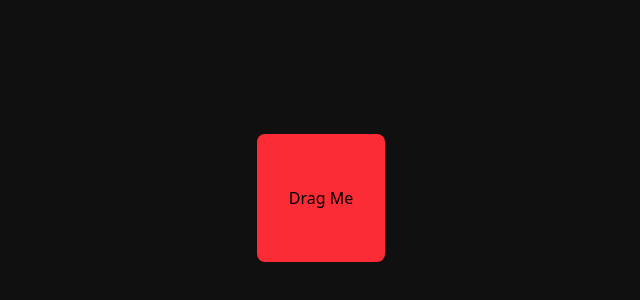
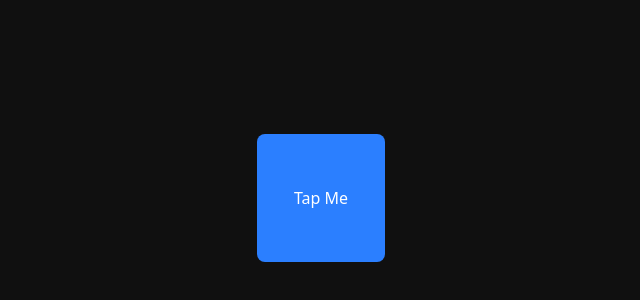
Before and after one commit to Tamalckb531/Learning-Motion, a Next.js app in the folder demos/: page / in a window 1280 px wide. Shown: the part 202-502 px from the top of the page, without its empty margins (319-959 px from the left). Built offline with nearby package versions, Linux system fonts and the light colour scheme.

Commit message:
Gestures -> add Tap to change color

```diff
--- a/demos/src/app/page.tsx
+++ b/demos/src/app/page.tsx
@@ -10,8 +10,8 @@ export default function Home() {
     <div className="">
       {/* <SwappableCard /> */}
       {/* <DraggableBox /> */}
-      <RotateOnDrag />
-      {/* <TapToChangeColor/> */}
+      {/* <RotateOnDrag /> */}
+      <TapToChangeColor />
       {/* <LongPressToChange /> */}
       {/* <GestureBasedImgGal /> */}
     </div>
--- a/demos/src/projects/Gestures/TapToChangeColor.tsx
+++ b/demos/src/projects/Gestures/TapToChangeColor.tsx
@@ -1,7 +1,25 @@
-import React from "react";
+"use client";
+
+import { useState } from "react";
+import { motion } from "motion/react";
+
+const colors = ["bg-blue-500", "bg-green-500", "bg-red-500", "bg-yellow-500"];
 
 const TapToChangeColor = () => {
-  return <div>TapToChangeColor</div>;
+  const [colorIndex, setColorIndex] = useState(0);
+
+  const handleTap = () => {
+    setColorIndex((prev) => (prev + 1) % colors.length);
+  };
+
+  return (
+    <motion.div
+      className={` w-32 h-32 ${colors[colorIndex]} rounded-lg flex items-center justify-center text-white cursor-pointer`}
+      onTap={handleTap}
+    >
+      Tap Me
+    </motion.div>
+  );
 };
 
 export default TapToChangeColor;
```
